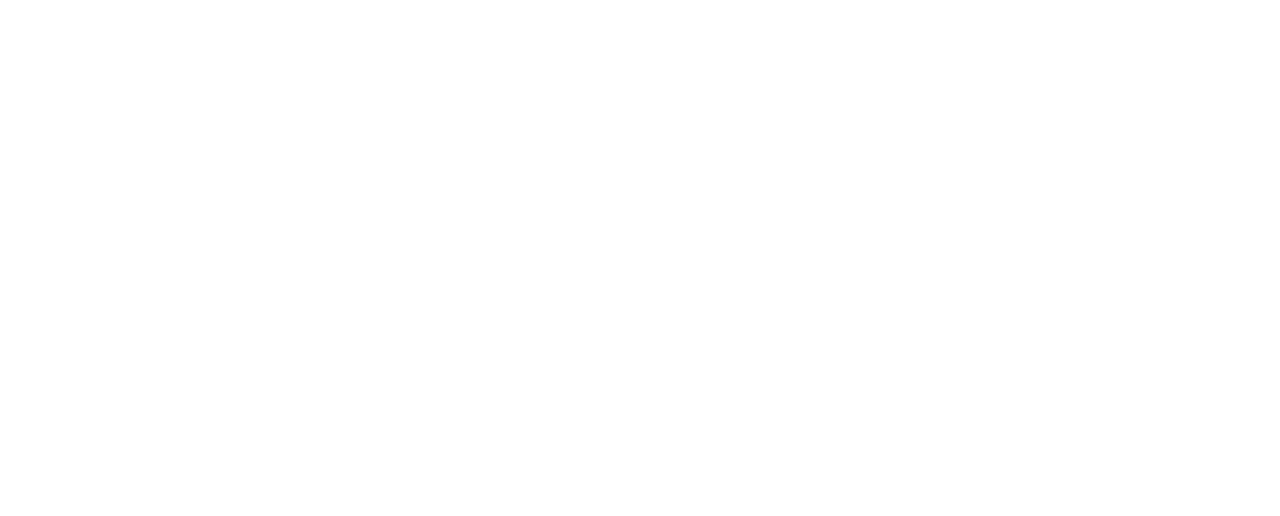
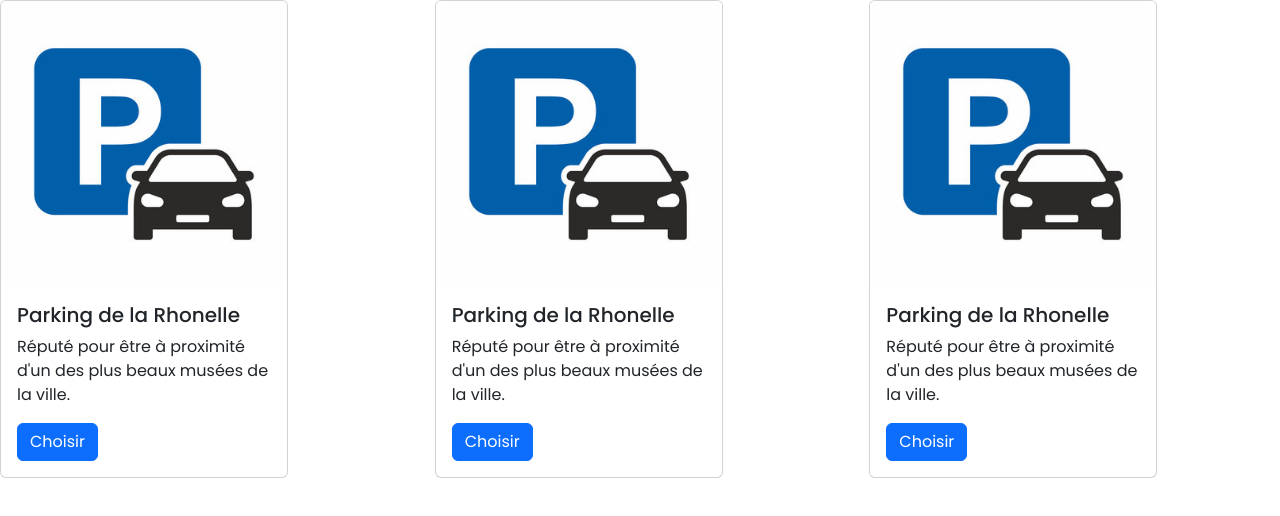
Before and after one commit to PatriceAlan/ValenPark-Frontend, a React (Vite) app: page /parkings in a window 1280 px wide. Before the commit this address had no page. Shown: the top 516 px of the page. Built offline with nearby package versions, Linux system fonts and the light colour scheme.

Commit message:
Creation composant Parkings

```diff
--- a/src/App.jsx
+++ b/src/App.jsx
@@ -4,6 +4,7 @@
 import Explorer from "./Components/Explorer/Explorer";
 import Connexion from "./Components/Connexion/Connexion";
 import User from "./Components/User/User";
+import Parkings from "./Components/User/Parkings/Parkings";
 
 const App = () => {
   return (
@@ -13,6 +14,7 @@
         <Route path="/explorer" element={<Explorer />} />
         <Route path="/connexion" element={<Connexion />} />
         <Route path="/user" element={<User />} />
+        <Route path='/parkings' element={<Parkings />} />
       </Routes>
     </Router>
   );
--- /dev/null
+++ b/src/Components/User/Parkings/Parkings.jsx
@@ -0,0 +1,44 @@
+import React from 'react';
+import Parking_image from '../../../assets/parking_image.jpg';
+
+const Parkings = () => {
+    return (
+        <div className='parkings'>
+            <div className="row">
+                <div className="col-md-4 mb-4">
+                    <div className="card" style={{ width: '18rem' }}>
+                        <img className="card-img-top" src={Parking_image} alt="Card image cap" />
+                        <div className="card-body">
+                            <h5 className="card-title">Parking de la Rhonelle</h5>
+                            <p className="card-text">Réputé pour être à proximité d'un des plus beaux musées de la ville.</p>
+                            <a href="#" className="btn btn-primary">Choisir</a>
+                        </div>
+                    </div>
+                </div>
+                <div className="col-md-4 mb-4">
+                    <div className="card" style={{ width: '18rem' }}>
+                        <img className="card-img-top" src={Parking_image} alt="Card image cap" />
+                        <div className="card-body">
+                            <h5 className="card-title">Parking de la Rhonelle</h5>
+                            <p className="card-text">Réputé pour être à proximité d'un des plus beaux musées de la ville.</p>
+                            <a href="#" className="btn btn-primary">Choisir</a>
+                        </div>
+                    </div>
+                </div>
+                <div className="col-md-4 mb-4">
+                    <div className="card" style={{ width: '18rem' }}>
+                        <img className="card-img-top" src={Parking_image} alt="Card image cap" />
+                        <div className="card-body">
+                            <h5 className="card-title">Parking de la Rhonelle</h5>
+                            <p className="card-text">Réputé pour être à proximité d'un des plus beaux musées de la ville.</p>
+                            <a href="#" className="btn btn-primary">Choisir</a>
+                        </div>
+                    </div>
+                </div>
+            </div>
+
+        </div>
+    );
+};
+
+export default Parkings;
--- a/src/Components/User/Reservations/Reservations.jsx
+++ b/src/Components/User/Reservations/Reservations.jsx
@@ -1,10 +1,17 @@
-
+import Parkings from '../Parkings/Parkings';
 import React from 'react';
 
 const Reservations = () => {
     return (
         <div className='user-reservations'>
-            <h1>Réservations</h1>
+            <div className='reservations-title'>
+                <h1>Réservations</h1>
+            </div>
+            <div className='reservations-reserver'>
+                <a href="/parkings"><button type="button" className="btn btn-primary">Reserver une place de parking</button></a>
+
+            </div>
+
             <div className="container mt-4">
                 <div className="card mb-4">
                     <div className="card-body">
@@ -19,8 +26,11 @@
                                 <p className="card-text"><strong>Prix :</strong> 1€</p>
                             </div>
                         </div>
+                        <br />
+                        <button type="button" className="btn btn-warning">Modifier la reservation</button>
                     </div>
                 </div>
+
             </div>
         </div>
     );
```
Also changed, not shown: src/Components/User/Parkings/Parkings.css (added), src/assets/parking_image.jpg (added).
